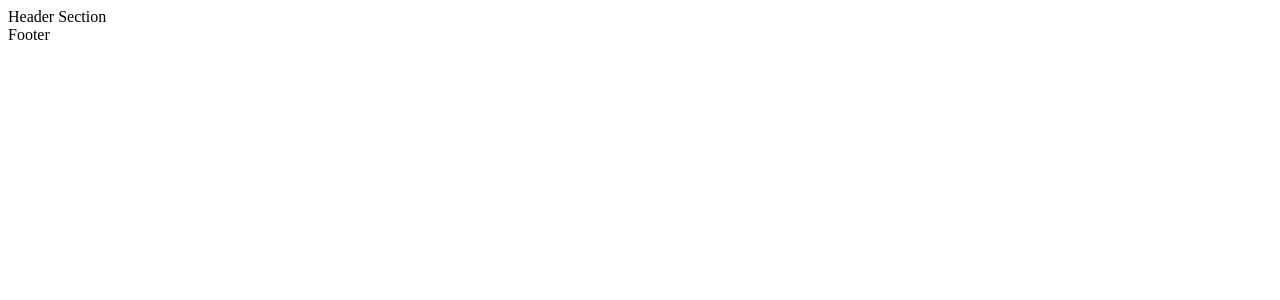
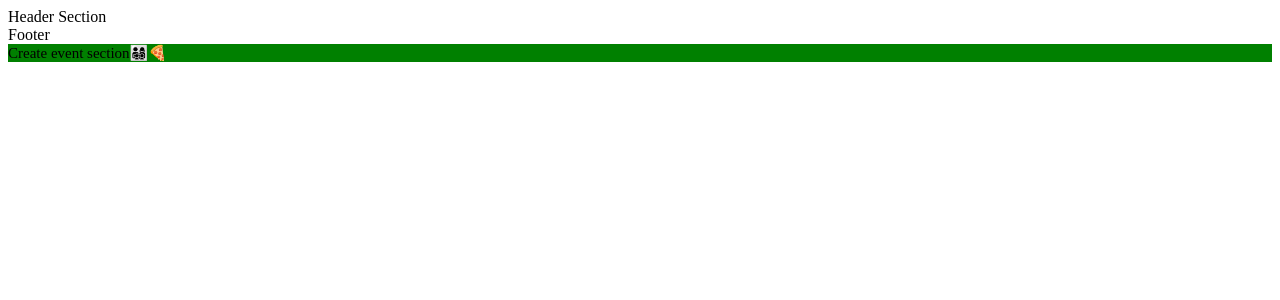
Before and after one commit to yusufroqib/cohorts-four, a React (Vite) app: page / in a window 1280 px wide. Shown: the top 300 px of the page. Built offline with nearby package versions, Linux system fonts and the light colour scheme.

Commit message:
Create event section

```diff
--- a/src/App.jsx
+++ b/src/App.jsx
@@ -1,3 +1,4 @@
+import EventSection from "./components/EventSection"
 import Footer from "./components/Footer"
 import Header from "./components/Header"
 
@@ -8,6 +9,7 @@ function App() {
     <>
     <Header/>
     <Footer/>
+    <EventSection/>
 
     </>
   )
--- /dev/null
+++ b/src/components/EventSection.jsx
@@ -0,0 +1,11 @@
+import React from 'react'
+
+const EventSection = () => {
+  return (
+    <div style={{background: "Green", fontStyle: "poppins", fontSize: "15px"}}>
+      Create event section👨‍👩‍👧‍👦🍕
+    </div>
+  )
+}
+
+export default EventSection
```
